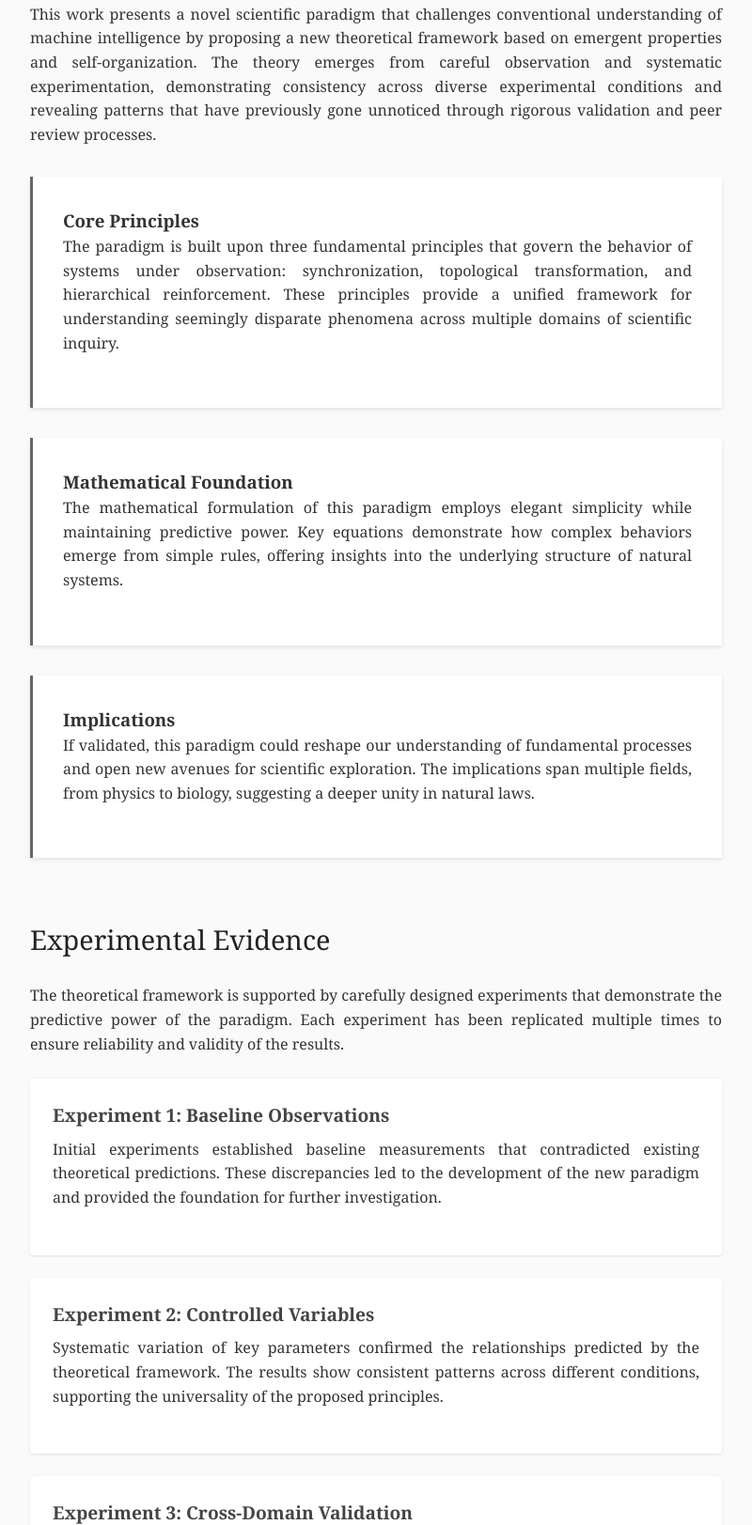
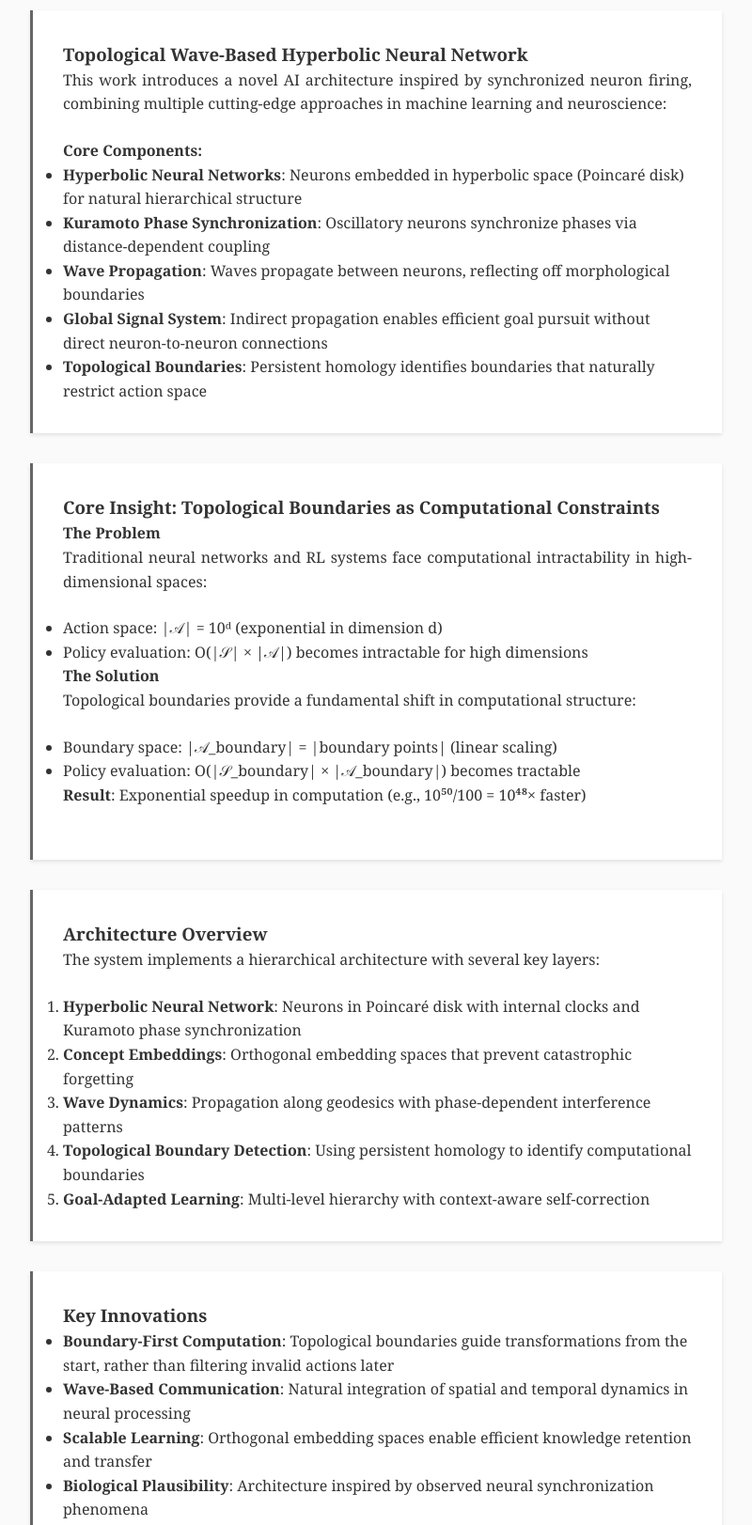
Before and after one commit to phasic2025/phasicfuture.github.io, a plain HTML site: page index.html in a window 1280 px wide. Shown: the part 377-2000 px from the top of the page at 94% size, without its empty margins (240-1040 px from the left). Drawn offline with Linux system fonts and the light colour scheme.

Commit message:
Add files via upload

```diff
--- a/index.html
+++ b/index.html
@@ -181,21 +181,59 @@
         <section id="theory">
             <h2>Theoretical Framework</h2>
 
-            <p>This work presents a novel scientific paradigm that challenges conventional understanding of machine intelligence by proposing a new theoretical framework based on emergent properties and self-organization. The theory emerges from careful observation and systematic experimentation, demonstrating consistency across diverse experimental conditions and revealing patterns that have previously gone unnoticed through rigorous validation and peer review processes.</p>
+            <div class="theory-box">
+                <h3>Topological Wave-Based Hyperbolic Neural Network</h3>
+                <p>This work introduces a novel AI architecture inspired by synchronized neuron firing, combining multiple cutting-edge approaches in machine learning and neuroscience:</p>
 
-            <div class="theory-box">
-                <h3>Core Principles</h3>
-                <p>The paradigm is built upon three fundamental principles that govern the behavior of systems under observation: synchronization, topological transformation, and hierarchical reinforcement. These principles provide a unified framework for understanding seemingly disparate phenomena across multiple domains of scientific inquiry.</p>
+                <h4>Core Components:</h4>
+                <ul>
+                    <li><strong>Hyperbolic Neural Networks</strong>: Neurons embedded in hyperbolic space (Poincaré disk) for natural hierarchical structure</li>
+                    <li><strong>Kuramoto Phase Synchronization</strong>: Oscillatory neurons synchronize phases via distance-dependent coupling</li>
+                    <li><strong>Wave Propagation</strong>: Waves propagate between neurons, reflecting off morphological boundaries</li>
+                    <li><strong>Global Signal System</strong>: Indirect propagation enables efficient goal pursuit without direct neuron-to-neuron connections</li>
+                    <li><strong>Topological Boundaries</strong>: Persistent homology identifies boundaries that naturally restrict action space</li>
+                </ul>
             </div>
 
             <div class="theory-box">
-                <h3>Mathematical Foundation</h3>
-                <p>The mathematical formulation of this paradigm employs elegant simplicity while maintaining predictive power. Key equations demonstrate how complex behaviors emerge from simple rules, offering insights into the underlying structure of natural systems.</p>
+                <h3>Core Insight: Topological Boundaries as Computational Constraints</h3>
+
+                <h4>The Problem</h4>
+                <p>Traditional neural networks and RL systems face computational intractability in high-dimensional spaces:</p>
+                <ul>
+                    <li>Action space: |𝒜| = 10ᵈ (exponential in dimension d)</li>
+                    <li>Policy evaluation: O(|𝒮| × |𝒜|) becomes intractable for high dimensions</li>
+                </ul>
+
+                <h4>The Solution</h4>
+                <p>Topological boundaries provide a fundamental shift in computational structure:</p>
+                <ul>
+                    <li>Boundary space: |𝒜_boundary| = |boundary points| (linear scaling)</li>
+                    <li>Policy evaluation: O(|𝒮_boundary| × |𝒜_boundary|) becomes tractable</li>
+                </ul>
+                <p><strong>Result</strong>: Exponential speedup in computation (e.g., 10⁵⁰/100 = 10⁴⁸× faster)</p>
             </div>
 
             <div class="theory-box">
-                <h3>Implications</h3>
-                <p>If validated, this paradigm could reshape our understanding of fundamental processes and open new avenues for scientific exploration. The implications span multiple fields, from physics to biology, suggesting a deeper unity in natural laws.</p>
+                <h3>Architecture Overview</h3>
+                <p>The system implements a hierarchical architecture with several key layers:</p>
+                <ol>
+                    <li><strong>Hyperbolic Neural Network</strong>: Neurons in Poincaré disk with internal clocks and Kuramoto phase synchronization</li>
+                    <li><strong>Concept Embeddings</strong>: Orthogonal embedding spaces that prevent catastrophic forgetting</li>
+                    <li><strong>Wave Dynamics</strong>: Propagation along geodesics with phase-dependent interference patterns</li>
+                    <li><strong>Topological Boundary Detection</strong>: Using persistent homology to identify computational boundaries</li>
+                    <li><strong>Goal-Adapted Learning</strong>: Multi-level hierarchy with context-aware self-correction</li>
+                </ol>
+            </div>
+
+            <div class="theory-box">
+                <h3>Key Innovations</h3>
+                <ul>
+                    <li><strong>Boundary-First Computation</strong>: Topological boundaries guide transformations from the start, rather than filtering invalid actions later</li>
+                    <li><strong>Wave-Based Communication</strong>: Natural integration of spatial and temporal dynamics in neural processing</li>
+                    <li><strong>Scalable Learning</strong>: Orthogonal embedding spaces enable efficient knowledge retention and transfer</li>
+                    <li><strong>Biological Plausibility</strong>: Architecture inspired by observed neural synchronization phenomena</li>
+                </ul>
             </div>
         </section>
 
```
